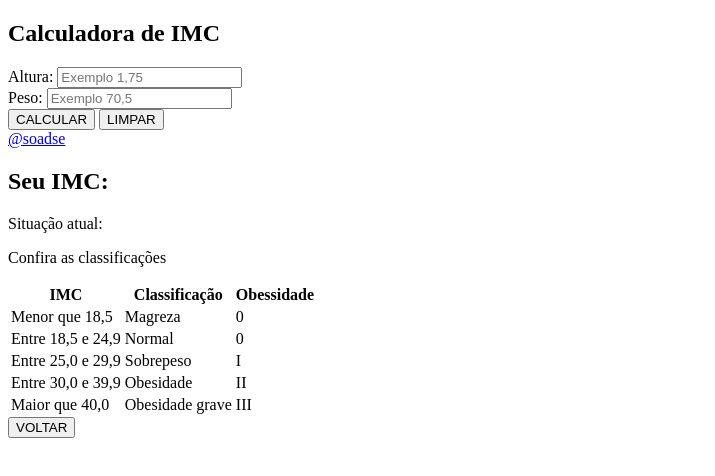
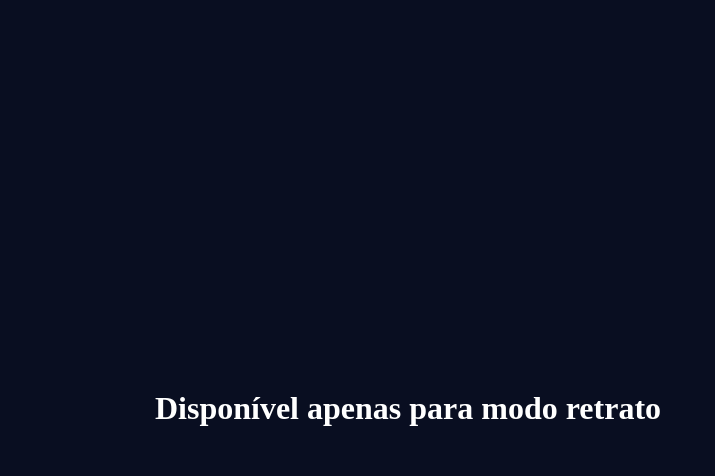
Before and after one commit to soadse/Calculadora_IMC, a plain HTML site: page index.html in a window 1280 px wide. Shown: the whole page, without its empty margins (0-715 px from the left). Drawn offline with Linux system fonts and the light colour scheme.

Commit message:
teste final

```diff
--- a/index.html
+++ b/index.html
@@ -5,10 +5,12 @@
     <meta name="viewport" content="width=device-width, initial-scale=1.0">
     <meta name="theme-color" content="#090E21">
     <link rel="stylesheet" href="portrait.css" media="screen and (orientation: portrait)">
+    <link rel="stylesheet" href="landscape.css" media="screen and (orientation: landscape)">
     <script src="script.js" defer></script>
     <title>Calculadora de IMC</title>
 </head>
 <body>
+    <h1>Disponível apenas para modo retrato</h1>
     <div id="container">
         <div id="divPrincipal">
             <h2>Calculadora de IMC</h2>
--- /dev/null
+++ b/landscape.css
@@ -0,0 +1,13 @@
+@charset "UTF-8";
+body {
+    width: 100vh;
+    height: 100vh;
+    display: flex;
+    justify-content: center;
+    align-items: center;
+    background-color: #090E21;
+    color: white;
+}
+#container {
+    display: none;
+}
--- a/portrait.css
+++ b/portrait.css
@@ -19,7 +19,9 @@ body {
     font-family: Arial, Helvetica, sans-serif;
     overflow: hidden;
 }
-
+h1 {
+    display: none;
+}
 
 
 
```
